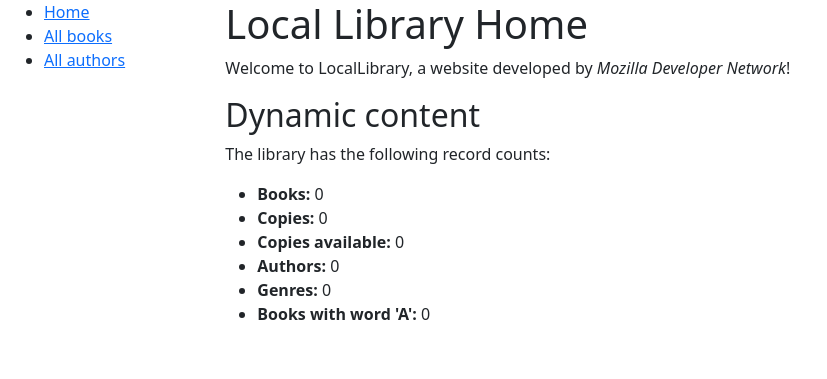
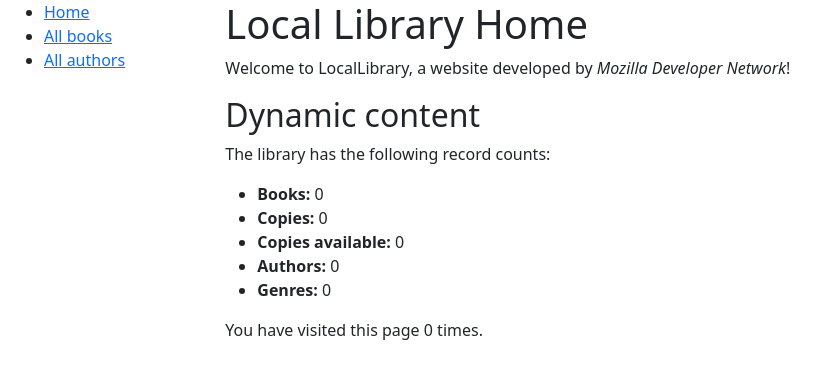
Before and after one commit to ClaudioPadilha/django_local_library, a Django app: page /catalog/ in a window 1280 px wide. Shown: the top 379 px of the page, without its empty margins (0-827 px from the left). Run offline with Django 4.2, Linux system fonts and the light colour scheme; data that the repository does not hold is empty.

Commit message:
Added session counter

```diff
--- a/catalog/templates/index.html
+++ b/catalog/templates/index.html
@@ -18,6 +18,8 @@
     <li><strong>Copies available:</strong> {{ num_instances_available }}</li>
     <li><strong>Authors:</strong> {{ num_authors }}</li>
     <li><strong>Genres:</strong> {{ num_genres }}</li>
-    <li><strong>Books with word 'A':</strong> {{ num_books_with_word }}</li>
   </ul>
+  <p>
+    You have visited this page {{ num_visits }} time{{ num_visits|pluralize }}.
+  </p>
 {% endblock %}
--- a/catalog/views.py
+++ b/catalog/views.py
@@ -19,7 +19,11 @@ def index(request):
 
     num_genres = Genre.objects.count()
 
-    num_books_with_word = Book.objects.filter(title__icontains='A').count()
+    # num_books_with_word = Book.objects.filter(title__icontains='A').count()
+
+    # Number of visits to this view, as counted in the session variable.
+    num_visits = request.session.get('num_visits', 0)
+    request.session['num_visits'] = num_visits + 1
 
     context = {
         'num_books': num_books,
@@ -27,7 +31,8 @@ def index(request):
         'num_instances_available': num_instances_available,
         'num_authors': num_authors,
         'num_genres': num_genres,
-        'num_books_with_word': num_books_with_word,
+        'num_visits': num_visits,
+        # 'num_books_with_word': num_books_with_word,
     }
 
     # Render the HTML template index.html with the data in the context variable
```
